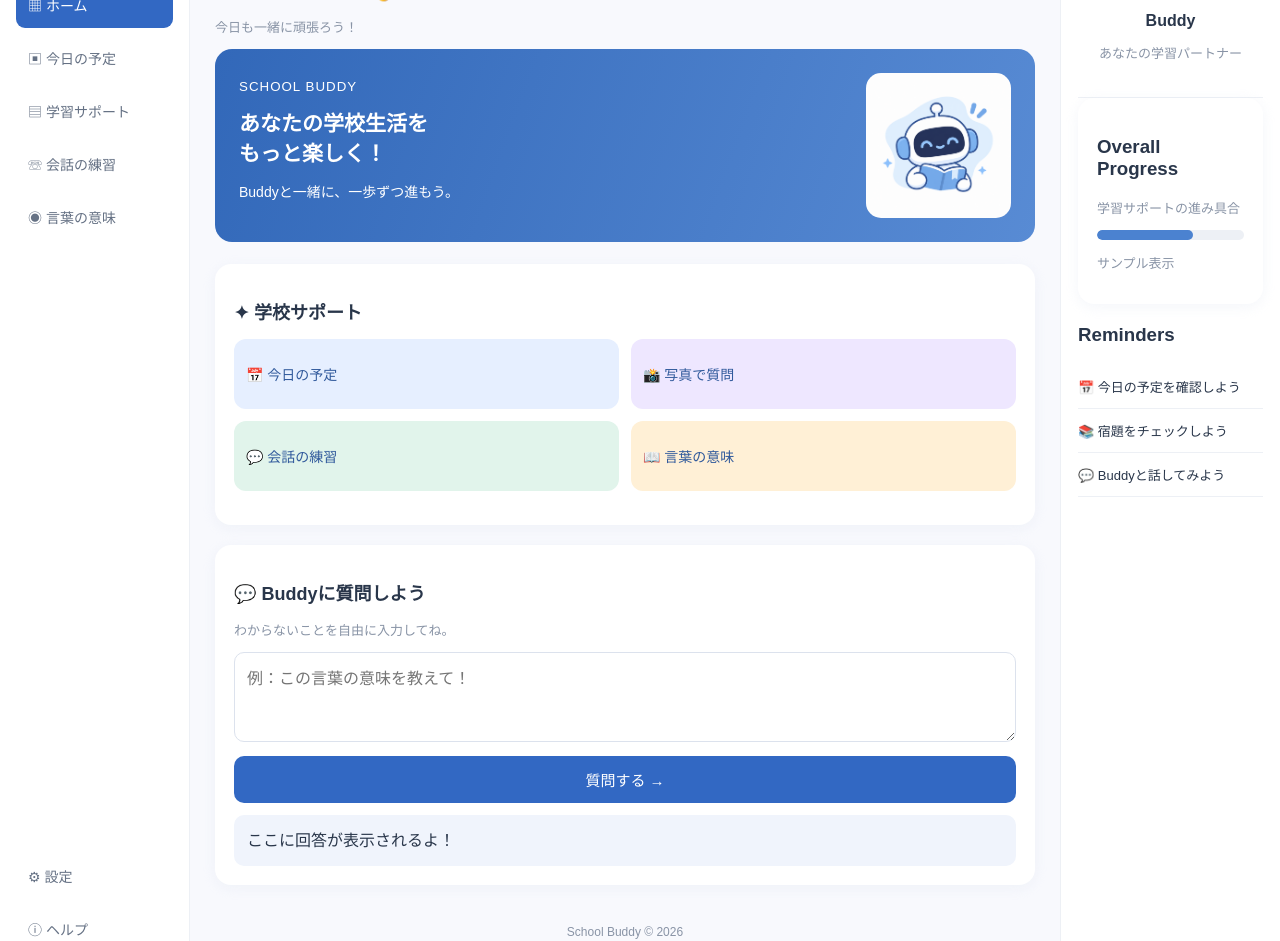
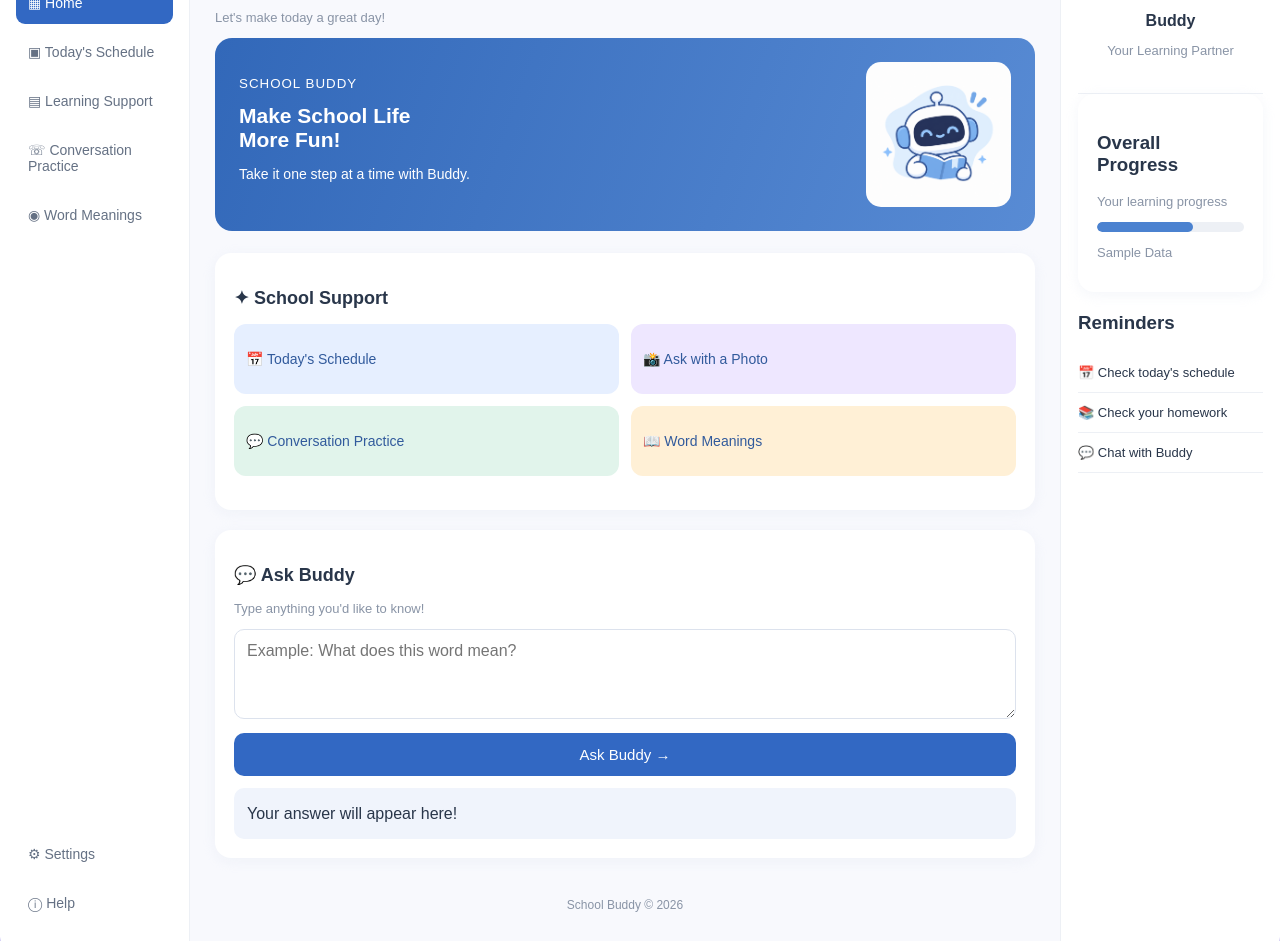
Before and after one commit to sophia2055471/School-Buddy, a plain HTML site: page student.html in a window 1280 px wide. Shown: the part 166-1107 px from the top of the page. Drawn offline with Linux system fonts and the light colour scheme.

Commit message:
Update student.html

```diff
--- a/student.html
+++ b/student.html
@@ -1,5 +1,5 @@
 <!DOCTYPE html>
-<html lang="ja">
+<html lang="en">
 <head>
 <meta charset="UTF-8">
 <meta name="viewport" content="width=device-width, initial-scale=1.0">
@@ -54,6 +54,7 @@ body {
   color: #657184;
   font-size: 14px;
   margin-bottom: 7px;
+  cursor: pointer;
 }
 
 .nav button.active {
@@ -159,6 +160,7 @@ h1 {
   font-size: 14px;
   text-align: left;
   min-height: 70px;
+  cursor: pointer;
 }
 
 .shortcut:nth-child(2) {
@@ -192,6 +194,7 @@ textarea {
   color: white;
   background: #3268c3;
   font-size: 15px;
+  cursor: pointer;
 }
 
 #answer {
@@ -324,34 +327,34 @@ footer {
     <div class="brand">✦ School Buddy</div>
 
     <nav class="nav">
-      <button class="active" onclick="navigate('Dashboard',this)">▦ ホーム</button>
-      <button onclick="navigate('今日の予定',this)">▣ 今日の予定</button>
-      <button onclick="navigate('学習サポート',this)">▤ 学習サポート</button>
-      <button onclick="navigate('会話の練習',this)">☏ 会話の練習</button>
-      <button onclick="navigate('言葉の意味',this)">◉ 言葉の意味</button>
+      <button class="active" onclick="navigate('Dashboard',this)">▦ Home</button>
+      <button onclick="navigate('Schedule',this)">▣ Today's Schedule</button>
+      <button onclick="navigate('Learning Support',this)">▤ Learning Support</button>
+      <button onclick="navigate('Conversation Practice',this)">☏ Conversation Practice</button>
+      <button onclick="navigate('Word Meanings',this)">◉ Word Meanings</button>
     </nav>
 
     <div class="sidebar-bottom nav">
-      <button onclick="navigate('設定',this)">⚙ 設定</button>
-      <button onclick="navigate('ヘルプ',this)">ⓘ ヘルプ</button>
+      <button onclick="navigate('Settings',this)">⚙ Settings</button>
+      <button onclick="navigate('Help',this)">ⓘ Help</button>
     </div>
   </aside>
 
   <main class="main">
 
     <div class="topbar">
-      <input class="search" placeholder="⌕ 検索...">
+      <input class="search" placeholder="⌕ Search...">
       <span>🔔</span>
     </div>
 
-    <h1>こんにちは！👋</h1>
-    <p class="muted">今日も一緒に頑張ろう！</p>
+    <h1>Hello! 👋</h1>
+    <p class="muted">Let's make today a great day!</p>
 
     <section class="hero">
       <div>
         <small>SCHOOL BUDDY</small>
-        <h2>あなたの学校生活を<br>もっと楽しく！</h2>
-        <p>Buddyと一緒に、一歩ずつ進もう。</p>
+        <h2>Make School Life<br>More Fun!</h2>
+        <p>Take it one step at a time with Buddy.</p>
       </div>
 
       <img
@@ -361,27 +364,27 @@ footer {
     </section>
 
     <section class="card">
-      <h2 class="section-title">✦ 学校サポート</h2>
+      <h2 class="section-title">✦ School Support</h2>
 
       <div class="shortcuts">
-        <button class="shortcut" onclick="showFeature('今日の予定')">📅 今日の予定</button>
-        <button class="shortcut" onclick="showFeature('写真で質問')">📸 写真で質問</button>
-        <button class="shortcut" onclick="showFeature('会話の練習')">💬 会話の練習</button>
-        <button class="shortcut" onclick="showFeature('言葉の意味')">📖 言葉の意味</button>
+        <button class="shortcut" onclick="showFeature('Today’s Schedule')">📅 Today's Schedule</button>
+        <button class="shortcut" onclick="showFeature('Ask with a Photo')">📸 Ask with a Photo</button>
+        <button class="shortcut" onclick="showFeature('Conversation Practice')">💬 Conversation Practice</button>
+        <button class="shortcut" onclick="showFeature('Word Meanings')">📖 Word Meanings</button>
       </div>
 
       <div id="featureMessage" class="muted" style="margin-top:15px"></div>
     </section>
 
     <section class="card">
-      <h2 class="section-title">💬 Buddyに質問しよう</h2>
-      <p class="muted">わからないことを自由に入力してね。</p>
+      <h2 class="section-title">💬 Ask Buddy</h2>
+      <p class="muted">Type anything you'd like to know!</p>
 
-      <textarea id="question" placeholder="例：この言葉の意味を教えて！"></textarea>
+      <textarea id="question" placeholder="Example: What does this word mean?"></textarea>
 
-      <button class="primary" onclick="askQuestion()">質問する →</button>
+      <button class="primary" onclick="askQuestion()">Ask Buddy →</button>
 
-      <div id="answer">ここに回答が表示されるよ！</div>
+      <div id="answer">Your answer will appear here!</div>
     </section>
 
     <footer>School Buddy © 2026</footer>
@@ -394,23 +397,23 @@ footer {
       <strong>Your Profile</strong>
       <div class="avatar">🤖</div>
       <strong>Buddy</strong>
-      <p class="muted">あなたの学習パートナー</p>
+      <p class="muted">Your Learning Partner</p>
     </section>
 
     <section class="card">
       <h3>Overall Progress</h3>
-      <p class="muted">学習サポートの進み具合</p>
+      <p class="muted">Your learning progress</p>
       <div class="progress">
         <div class="progress-fill"></div>
       </div>
-      <p class="muted">サンプル表示</p>
+      <p class="muted">Sample Data</p>
     </section>
 
     <section>
       <h3>Reminders</h3>
-      <div class="reminder">📅 今日の予定を確認しよう</div>
-      <div class="reminder">📚 宿題をチェックしよう</div>
-      <div class="reminder">💬 Buddyと話してみよう</div>
+      <div class="reminder">📅 Check today's schedule</div>
+      <div class="reminder">📚 Check your homework</div>
+      <div class="reminder">💬 Chat with Buddy</div>
     </section>
 
   </aside>
@@ -427,7 +430,7 @@ function navigate(name, button) {
 
 function showFeature(name) {
   document.getElementById("featureMessage").textContent =
-    name + " の機能は準備中だよ！";
+    name + " is coming soon!";
 }
 
 async function askQuestion() {
@@ -435,11 +438,11 @@ async function askQuestion() {
   const answer = document.getElementById("answer");
 
   if (!question) {
-    answer.textContent = "質問を入力してね！";
+    answer.textContent = "Please enter a question!";
     return;
   }
 
-  answer.textContent = "Buddyが考えているよ... ✨";
+  answer.textContent = "Buddy is thinking... ✨";
 
   try {
     const response = await fetch("https://proud-term-3a4f.sophiaminion205.workers.dev/", {
@@ -455,14 +458,14 @@ async function askQuestion() {
     const data = await response.json();
 
     if (!response.ok) {
-      throw new Error(data.error || "接続に失敗したよ");
+      throw new Error(data.error || "Connection failed");
     }
 
     answer.textContent = data.reply;
 
   } catch (error) {
     answer.textContent =
-      "ごめんね！AIに接続できなかったよ。もう一度試してね。";
+      "Sorry! I couldn't connect to AI. Please try again.";
     console.error(error);
   }
 }
```
